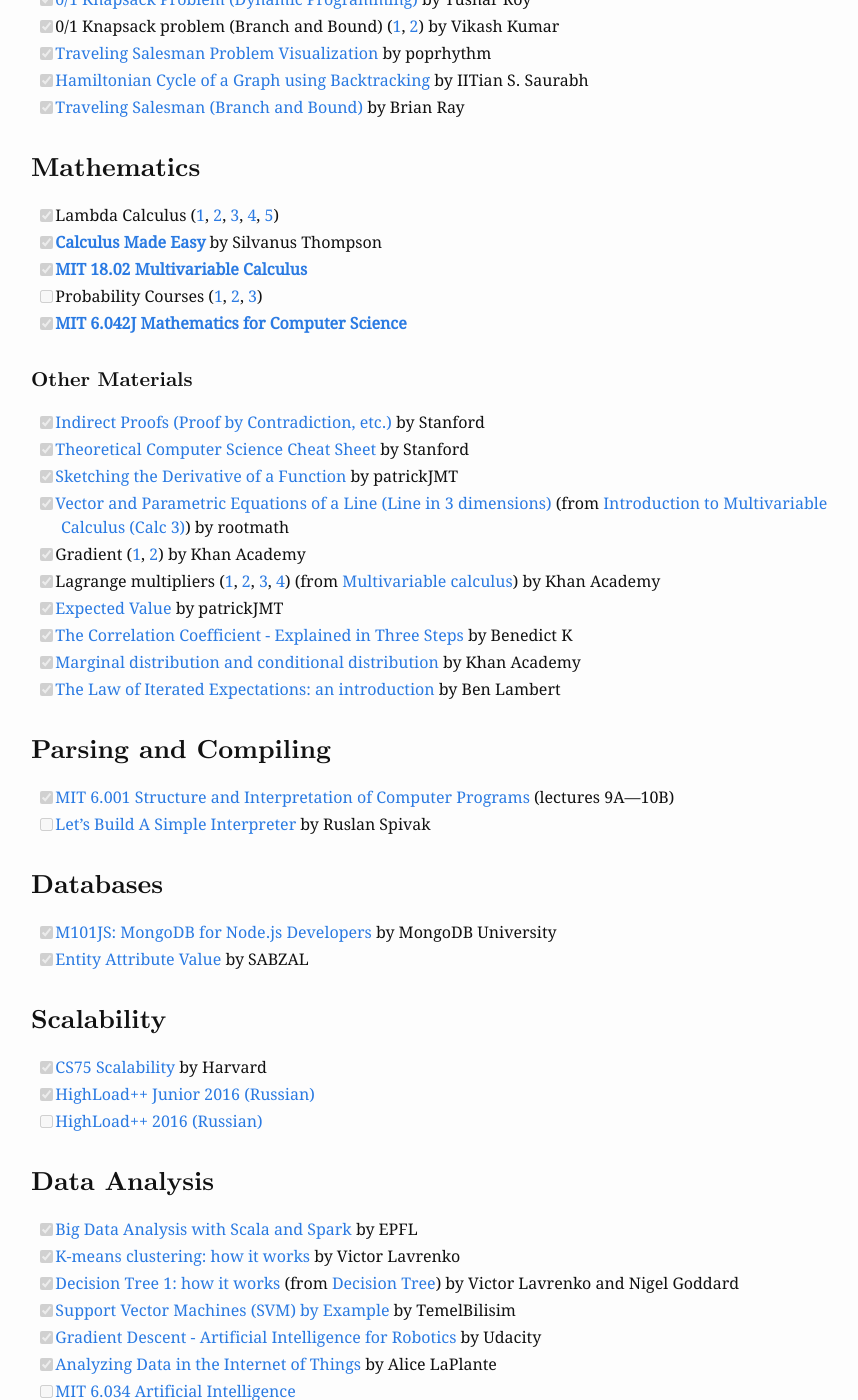
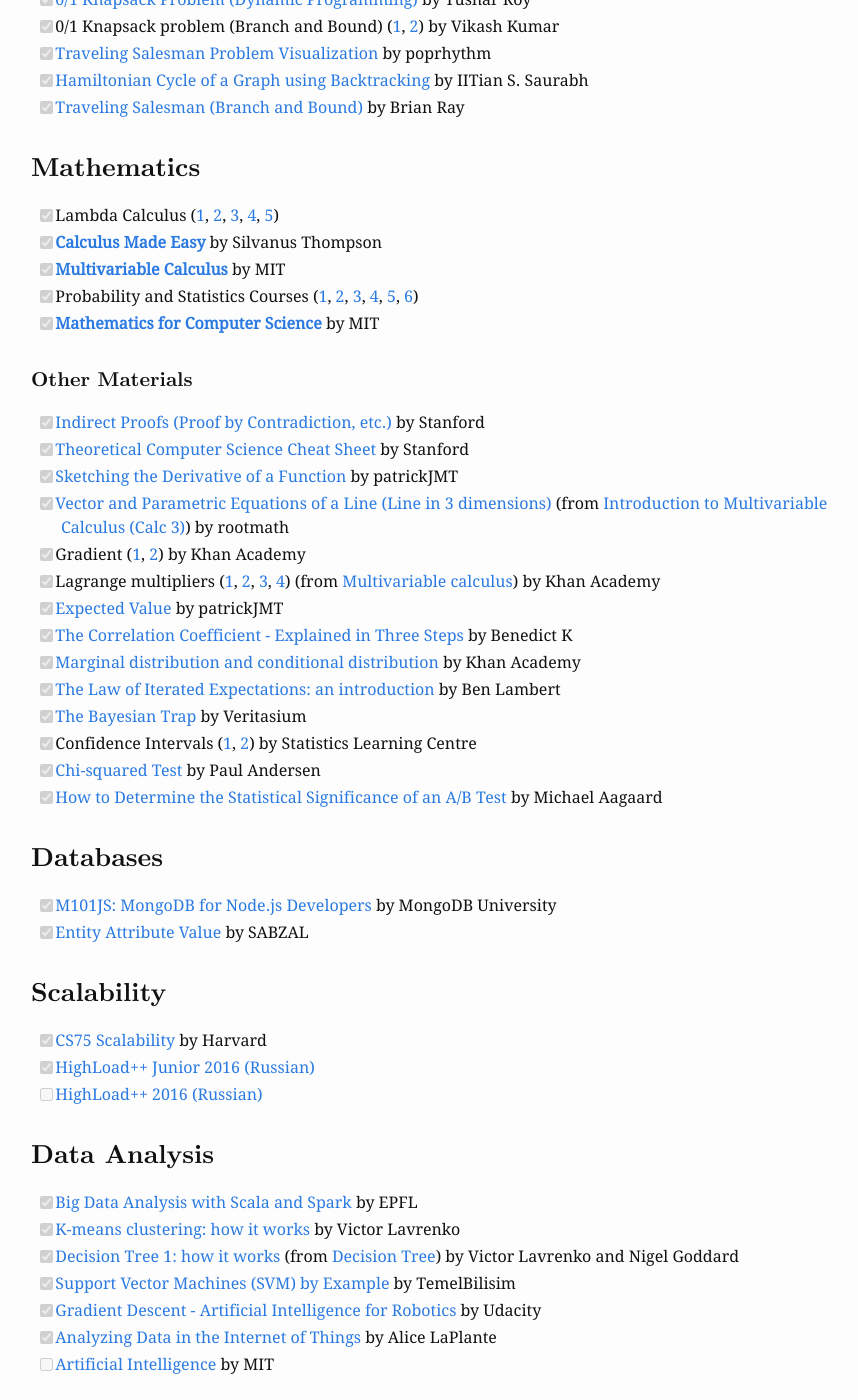
Before and after one commit to alopatindev/alopatindev.github.io, a Jekyll site: the page built from _posts/2016-11-29-self-learning.markdown, in a window 1280 px wide and 1400 px high, scrolled down 1846 px. Shown: the whole window, without its empty margins (204-1062 px from the left). Built offline with Jekyll 4.4.1, drawn with Linux system fonts in a browser that asks for light colours; comment, search, counter and statistics services are not loaded; some of the changed text lies outside the part shown.

Commit message:
update 2016-11-29-self-learning

```diff
--- a/_posts/2016-11-29-self-learning.markdown
+++ b/_posts/2016-11-29-self-learning.markdown
@@ -31,17 +31,17 @@
 - [x] [New Rustacean Podcast](http://www.newrustacean.com/show_notes/index.html)
 
 ### Algorithms and Data Structures
-- [x][**MIT 6.006 Introduction to Algorithms**](https://www.youtube.com/watch?v=HtSuA80QTyo&list=PLUl4u3cNGP61Oq3tWYp6V_F-5jb5L2iHb)
-- [x][MIT 6.046J Design and Analysis of Algorithms](https://www.youtube.com/watch?v=2P-yW7LQr08&list=PLUl4u3cNGP6317WaSNfmCvGym2ucw3oGp)
-- [x][MIT 6.851 Advanced Data Structures](https://www.youtube.com/watch?v=T0yzrZL1py0&list=PLUl4u3cNGP61hsJNdULdudlRL493b-XZf)
+- [x][**Introduction to Algorithms**](https://www.youtube.com/playlist?list=PLUl4u3cNGP61Oq3tWYp6V_F-5jb5L2iHb) by MIT
+- [x][Design and Analysis of Algorithms](https://www.youtube.com/playlist?list=PLUl4u3cNGP6317WaSNfmCvGym2ucw3oGp) by MIT
+- [x][Advanced Data Structures](https://www.youtube.com/playlist?list=PLUl4u3cNGP61hsJNdULdudlRL493b-XZf) by MIT
 
 #### Other Materials
-- [x][Time Complexity (Russian)](https://www.youtube.com/watch?v=IsaS0NmgXlg) (from [Basic Algorithms for Middle School Students](https://www.youtube.com/watch?v=npV3mOIZJNc&list=PLDrmKwRSNx7KcHxyf9hSmF3fTLKSwujkM)) by ITMO
+- [x][Time Complexity (Russian)](https://www.youtube.com/watch?v=IsaS0NmgXlg) (from [Basic Algorithms for Middle School Students](https://www.youtube.com/playlist?list=PLDrmKwRSNx7KcHxyf9hSmF3fTLKSwujkM)) by ITMO
 - [x]Time Complexity (Russian) ([1](http://video-storage.openedu.ru/video/sd/0083/PADS-l3atejl24g.mp4), [2](http://video-storage.openedu.ru/video/sd/0083/PADS-007o20mha9.mp4)) (from [ITMO's Algorithms](https://openedu.ru/course/ITMOUniversity/PADS/))
 - [x][**Recurrence Relations**](https://users.cs.duke.edu/~reif/courses/alglectures/skiena.lectures/lecture3.pdf) by Duke University *(contains a typo on slide 7, case 1; try to find it ;))*
 - [x][Bit manipulation](https://www.youtube.com/watch?v=NLKQEOgBAnw) by Gayle Laakmann McDowell
 - [x][Tries](https://www.youtube.com/watch?v=zIjfhVPRZCg) by Gayle Laakmann McDowell
-- [x][Binary Heaps](https://www.youtube.com/watch?v=WCm3TqScBM8&list=PLSVu1-lON6Lwqj5nDqg8YyD7f4tjLMMBN) by David Scot Taylor
+- [x][Binary Heaps](https://www.youtube.com/playlist?list=PLSVu1-lON6Lwqj5nDqg8YyD7f4tjLMMBN) by David Scot Taylor
 - [x][**Counting sort**](https://www.youtube.com/watch?v=7zuGmKfUt7s) by Arjun Tyagi
 - [x][Topological sort](https://www.youtube.com/watch?v=ddTC4Zovtbc) by Tushar Roy
 - [x][Kadane's Algorithm (Max Sum Subarray)](https://www.youtube.com/watch?v=86CQq3pKSUw) by CS Dojo
@@ -68,25 +68,25 @@
 ### Mathematics
 - [x]Lambda Calculus ([1](https://www.youtube.com/watch?v=S_WzF6BHadc), [2](https://www.youtube.com/watch?v=bEnFk_FBi3E), [3](https://www.youtube.com/watch?v=v1IlyzxP6Sg), [4](https://www.youtube.com/watch?v=Mg1pxUKeWCk), [5](https://www.youtube.com/watch?v=3h0-p4SDHig))
 - [x][**Calculus Made Easy**](https://www.amazon.com/Calculus-Made-Easy-Silvanus-Thompson/dp/0312185480) by Silvanus Thompson
-- [x][**MIT 18.02 Multivariable Calculus**](https://www.youtube.com/watch?v=PxCxlsl_YwY&list=PL4C4C8A7D06566F38)
-- [ ]Probability Courses ([1](https://www.youtube.com/playlist?list=PLLssT5z_DsK_WYzNXVjT695FdxRxvlSF8), [2](https://www.youtube.com/watch?v=uzkc-qNVoOk&list=PLC58778F28211FA19), [3](https://www.edx.org/course/introduction-probability-science-mitx-6-041x-2))
-- [x][**MIT 6.042J Mathematics for Computer Science**](https://www.youtube.com/watch?v=L3LMbpZIKhQ&list=PLB7540DEDD482705B)
+- [x][**Multivariable Calculus**](https://www.youtube.com/playlist?list=PL4C4C8A7D06566F38) by MIT
+- [x]Probability and Statistics Courses ([1](https://www.youtube.com/playlist?list=PLLssT5z_DsK_WYzNXVjT695FdxRxvlSF8), [2](https://www.youtube.com/playlist?list=PLC58778F28211FA19), [3](https://www.youtube.com/playlist?list=PL1328115D3D8A2566), [4](https://www.edx.org/course/introduction-probability-science-mitx-6-041x-2), [5](https://www.youtube.com/playlist?list=PLLZJnRRqNP6fowumBRW3IYS7odqNkXFQT), [6](https://www.youtube.com/playlist?list=PLD01983098F7E77B7))
+- [x][**Mathematics for Computer Science**](https://www.youtube.com/playlist?list=PLB7540DEDD482705B) by MIT
 
 #### Other Materials
 - [x][Indirect Proofs (Proof by Contradiction, etc.)](https://web.stanford.edu/class/archive/cs/cs103/cs103.1132/lectures/02/Small02.pdf) by Stanford
 - [x][Theoretical Computer Science Cheat Sheet](http://web.stanford.edu/~liszt90/acm/cheatsheet.pdf) by Stanford
 - [x][Sketching the Derivative of a Function](https://www.youtube.com/watch?v=QoTGPUArfTI) by patrickJMT
-- [x][Vector and Parametric Equations of a Line (Line in 3 dimensions)](https://www.youtube.com/watch?v=PyPp4QvQY3Q) (from [Introduction to Multivariable Calculus (Calc 3)](https://www.youtube.com/watch?v=oDzOKruKfKs&list=PLQ5YRQFsUCPuP9cyS7_YP_QCWQYd515Gp)) by rootmath
+- [x][Vector and Parametric Equations of a Line (Line in 3 dimensions)](https://www.youtube.com/watch?v=PyPp4QvQY3Q) (from [Introduction to Multivariable Calculus (Calc 3)](https://www.youtube.com/playlist?list=PLQ5YRQFsUCPuP9cyS7_YP_QCWQYd515Gp)) by rootmath
 - [x]Gradient ([1](https://www.youtube.com/watch?v=tIpKfDc295M), [2](https://www.youtube.com/watch?v=_-02ze7tf08)) by Khan Academy
-- [x]Lagrange multipliers ([1](https://www.youtube.com/watch?v=yuqB-d5MjZA), [2](https://www.youtube.com/watch?v=aep6lwPqm6I), [3](https://www.youtube.com/watch?v=hQ4UNu1P2kw), [4](https://www.youtube.com/watch?v=m-G3K2GPmEQ)) (from [Multivariable calculus](https://www.youtube.com/watch?v=hQ4UNu1P2kw&list=PLSQl0a2vh4HC5feHa6Rc5c0wbRTx56nF7)) by Khan Academy
+- [x]Lagrange multipliers ([1](https://www.youtube.com/watch?v=yuqB-d5MjZA), [2](https://www.youtube.com/watch?v=aep6lwPqm6I), [3](https://www.youtube.com/watch?v=hQ4UNu1P2kw), [4](https://www.youtube.com/watch?v=m-G3K2GPmEQ)) (from [Multivariable calculus](https://www.youtube.com/playlist?list=PLSQl0a2vh4HC5feHa6Rc5c0wbRTx56nF7)) by Khan Academy
 - [x][Expected Value](https://www.youtube.com/watch?v=DAjVAEDil_Q) by patrickJMT
 - [x][The Correlation Coefficient - Explained in Three Steps](https://www.youtube.com/watch?v=ugd4k3dC_8Y) by Benedict K
 - [x][Marginal distribution and conditional distribution](https://www.youtube.com/watch?v=CAXQvTKP8sg) by Khan Academy
 - [x][The Law of Iterated Expectations: an introduction](https://www.youtube.com/watch?v=Ki2HpTCPwhM) by Ben Lambert
-
-### Parsing and Compiling
-- [x][MIT 6.001 Structure and Interpretation of Computer Programs](https://www.youtube.com/watch?v=2Op3QLzMgSY&list=PL8FE88AA54363BC46) (lectures 9A—10B)
-- [ ][Let’s Build A Simple Interpreter](https://ruslanspivak.com/lsbasi-part1) by Ruslan Spivak
+- [x][The Bayesian Trap](https://www.youtube.com/watch?v=R13BD8qKeTg) by Veritasium
+- [x]Confidence Intervals ([1](https://www.youtube.com/watch?v=tFWsuO9f74o), [2](https://www.youtube.com/watch?v=s4SRdaTycaw)) by Statistics Learning Centre
+- [x][Chi-squared Test](https://www.youtube.com/watch?v=WXPBoFDqNVk) by Paul Andersen
+- [x][How to Determine the Statistical Significance of an A/B Test](https://www.youtube.com/watch?v=AuQXipyv520) by Michael Aagaard
 
 ### Databases
 - [x][M101JS: MongoDB for Node.js Developers](https://university.mongodb.com/courses/M101JS/about) by MongoDB University
@@ -100,11 +100,11 @@
 ### Data Analysis
 - [x][Big Data Analysis with Scala and Spark](https://www.coursera.org/learn/big-data-analysys) by EPFL
 - [x][K-means clustering: how it works](https://www.youtube.com/watch?v=_aWzGGNrcic) by Victor Lavrenko
-- [x][Decision Tree 1: how it works](https://www.youtube.com/watch?v=eKD5gxPPeY0) (from [Decision Tree](https://www.youtube.com/watch?v=eKD5gxPPeY0&list=PLBv09BD7ez_4temBw7vLA19p3tdQH6FYO)) by Victor Lavrenko and Nigel Goddard
+- [x][Decision Tree 1: how it works](https://www.youtube.com/watch?v=eKD5gxPPeY0) (from [Decision Tree](https://www.youtube.com/playlist?list=PLBv09BD7ez_4temBw7vLA19p3tdQH6FYO)) by Victor Lavrenko and Nigel Goddard
 - [x][Support Vector Machines (SVM) by Example](https://www.youtube.com/watch?v=5zRmhOUjjGY) by TemelBilisim
 - [x][Gradient Descent - Artificial Intelligence for Robotics](https://www.youtube.com/watch?v=umAeJ7LMCfU) by Udacity
 - [x][Analyzing Data in the Internet of Things](http://www.oreilly.com/data/free/analyzing-data-in-the-internet-of-things.csp) by Alice LaPlante
-- [ ][MIT 6.034 Artificial Intelligence](https://www.youtube.com/watch?v=TjZBTDzGeGg&list=PLUl4u3cNGP63gFHB6xb-kVBiQHYe_4hSi)
+- [ ][Artificial Intelligence](https://www.youtube.com/playlist?list=PLUl4u3cNGP63gFHB6xb-kVBiQHYe_4hSi) by MIT
 
 ### English
 - [x][Easy Way to Technical Writing](https://stepik.org/course/Easy-way-to-technical-writing-684) by Polina Gantman
```
Also changed, not shown: other parts of _posts/2016-11-29-self-learning.markdown (+1 -1 lines).
